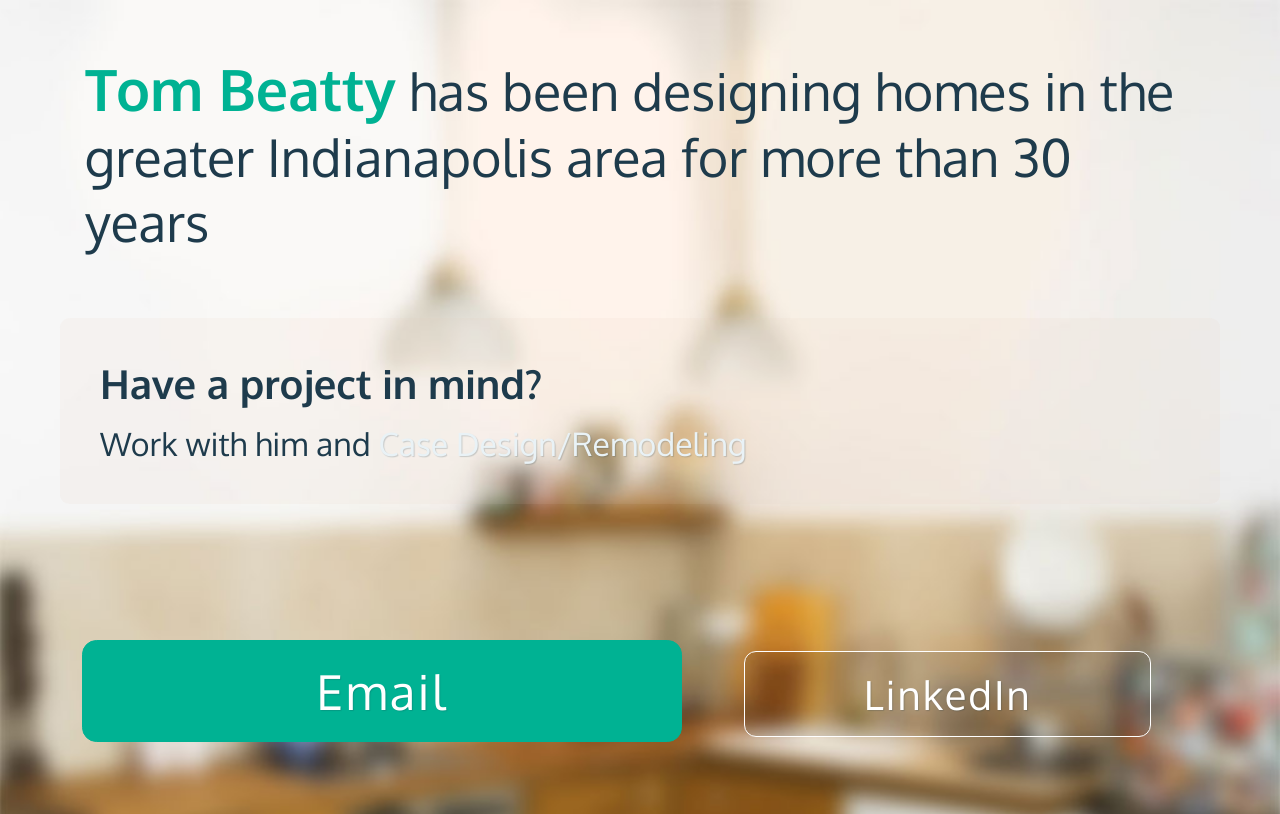
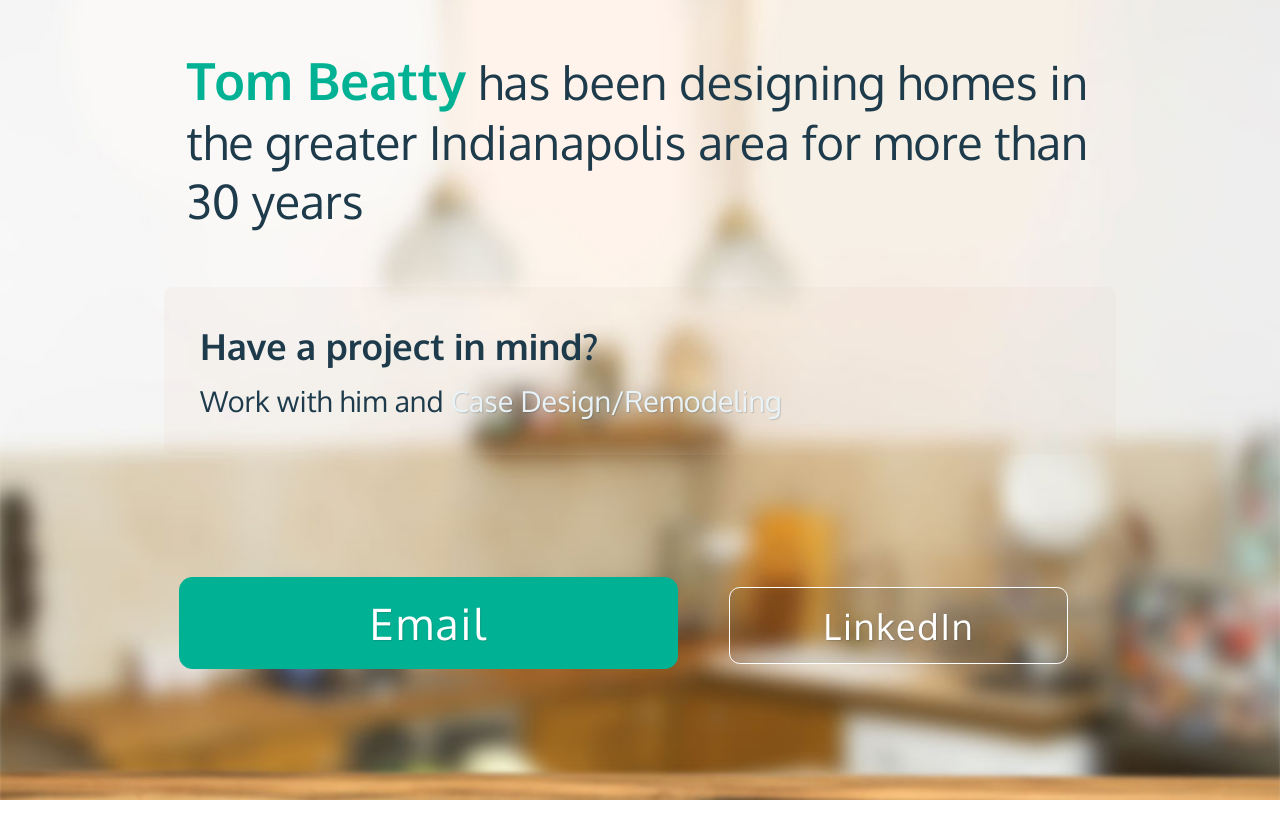
Before and after one commit to maxbeatty/tombeatty.com, a website: page app/index.html in a window 1280 px wide. Drawn offline with nearby package versions, Linux system fonts and the light colour scheme; files that its build step writes are made by us from their sources.

Commit message:
finish large resolution

```diff
--- a/app/styles/_bg.scss
+++ b/app/styles/_bg.scss
@@ -1,4 +1,4 @@
-body {
+html {
   font-family: $fontDefault;
   font-size: $fontBase;
 
@@ -12,6 +12,10 @@ body {
     @include hidpi-bg('../images/bg/iPad', 768px, 1024px);
   }
 
+  @include ipadland {
+    @include hidpi-bg('../images/bg/iPad-Landscape', 1024px, 768px);
+  }
+
   @include large {
     @include hidpi-bg('../images/bg/iPad-Landscape', 1024px, 768px);
   }
--- a/app/styles/_utils/_queries.scss
+++ b/app/styles/_utils/_queries.scss
@@ -12,8 +12,12 @@
     @media only screen and (min-width: $breakMd) and (max-width: $breakLg) { @content; }
   }
 
+  @if $media-query == ipadland {
+    @media only screen and (min-width: $breakLg) and (max-width: $breakLg) { @content; }
+  }
+
   @if $media-query == large {
-    @media only screen and (min-width: $breakLg) and (max-width: $breakXl) { @content; }
+    @media only screen and (min-width: $breakLg+1) and (max-width: $breakXl) { @content; }
   }
 
   @if $media-query == huge {
@@ -26,5 +30,6 @@
 @mixin default { @include media-query(default) { @content }; }
 @mixin small { @include media-query(small) { @content }; }
 @mixin medium { @include media-query(medium) { @content }; }
+@mixin ipadland { @include media-query(ipadland) { @content }; }
 @mixin large { @include media-query(large) { @content }; }
 @mixin huge { @include media-query(huge) { @content }; }
--- a/app/styles/responses/_large.scss
+++ b/app/styles/responses/_large.scss
@@ -1,9 +1,7 @@
-// iPad-Landscape
-@include large {
+@mixin large-base {
   .lead {
     font-size: $fontXLarge;
-    margin-left: $breath;
-    margin-right: $breath;
+    margin: 1em $breath;
   }
 
   .callout {
@@ -27,3 +25,25 @@
     width: 30%;
   }
 }
+
+// iPad-Landscape
+@include ipadland {
+  @include large-base;
+}
+
+// larger than an iPad (desktop)
+@include large {
+  @include large-base;
+
+  main {
+    width: $breakLg;
+    margin: 0 auto;
+    font-size: 90%;
+  }
+
+  .btn-primary,
+  .btn-secondary {
+    margin-top: 0.5em;
+    margin-bottom: 0.5em;
+  }
+}
```
Also changed, not shown: 1 other file.
